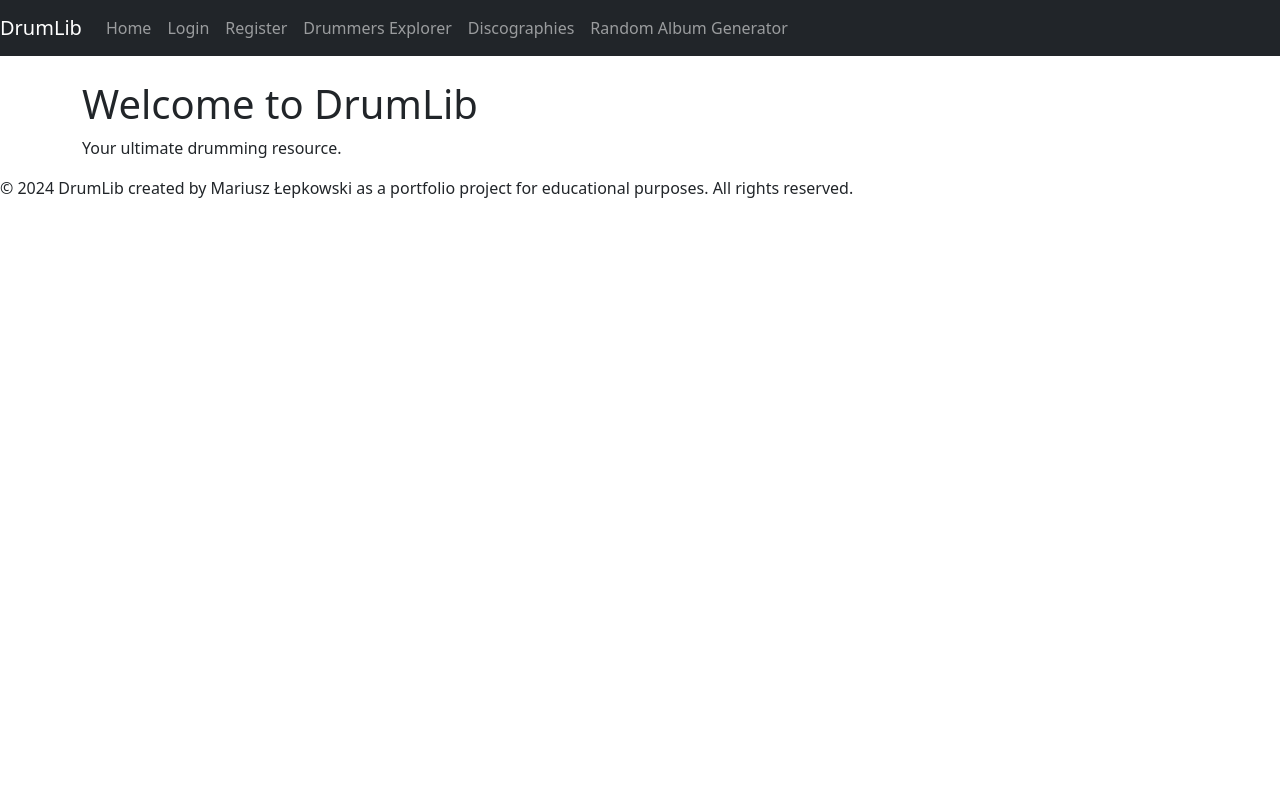
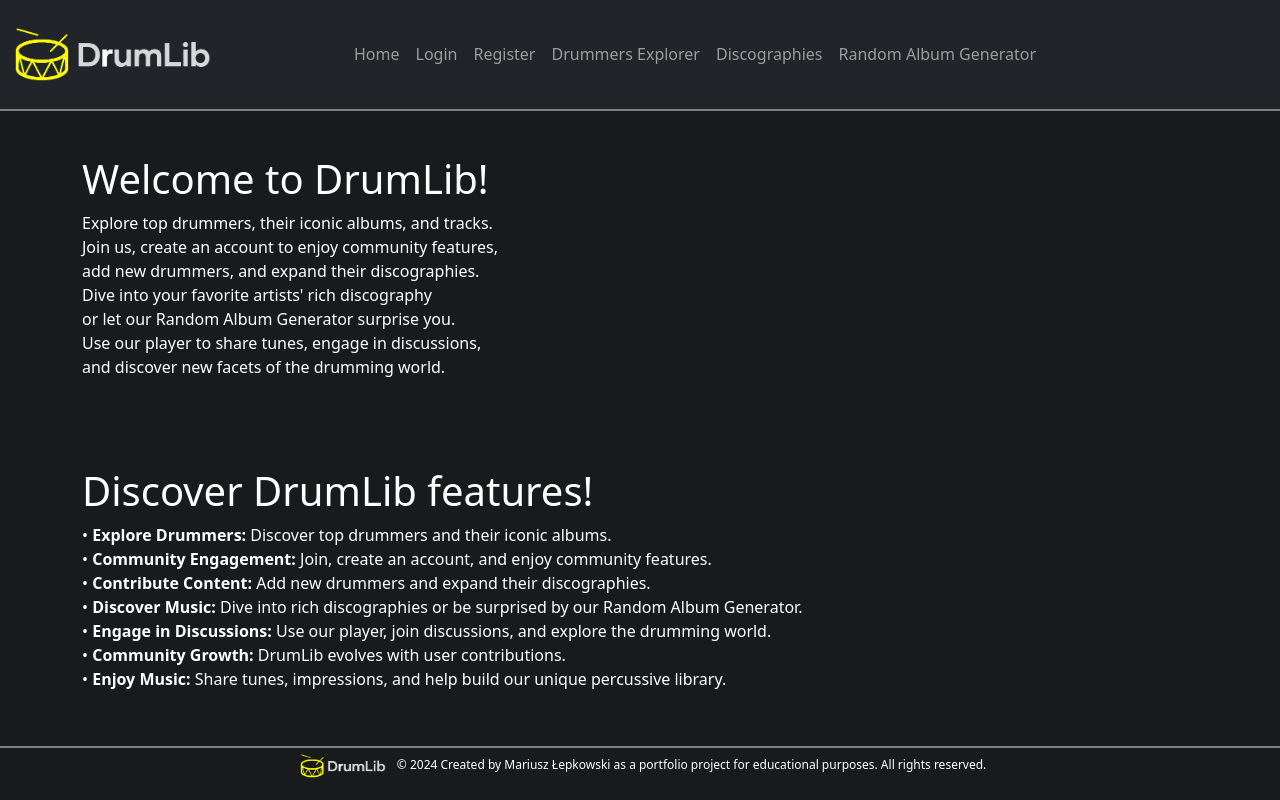
Before and after one commit to MariuszLepkowski/DrumLib, a Django app: page / in a window 1280 px wide. Run offline with Django 4.2, Linux system fonts and the light colour scheme; some libraries are stand-ins or nearby versions.

Commit message:
Develop basic design and styling for templates

```diff
--- a/DrumLib/static/css/styles.css
+++ b/DrumLib/static/css/styles.css
@@ -0,0 +1,41 @@
+body {
+    background-color: #181a1b;
+}
+
+.navbar {
+    border-bottom: 2px solid gray;
+}
+
+#navbarNav {
+    margin-left: 100px;
+}
+
+.main-content {
+    flex: 1;
+    overflow-y: auto;
+    color: white;
+    margin-bottom: 90px;
+    padding-top: 20px;
+}
+
+
+.footer {
+    position: fixed;
+    bottom: 0;
+    width: 100%;
+    background-color:#181a1b;
+    color: #ffffff;
+    text-align: center;
+    font-size: 12px;
+    border-top: 2px solid gray;
+
+}
+
+
+.drumlib-logo1 {
+    width: 230px;
+}
+
+.drumlib-logo3 {
+    width: 100px;
+}
--- a/DrumLib/templates/home_app/home-page.html
+++ b/DrumLib/templates/home_app/home-page.html
@@ -4,7 +4,30 @@
 
 {% block content %}
 
-<h1>Welcome to DrumLib</h1>
-<p>Your ultimate drumming resource.</p>
+<h1>Welcome to DrumLib!</h1>
+
+<p>
+    Explore top drummers, their iconic albums, and tracks.<br>
+    Join us, create an account to enjoy community features,<br>
+    add new drummers, and expand their discographies.<br>
+    Dive into your favorite artists' rich discography<br>
+    or let our Random Album Generator surprise you.<br>
+    Use our player to share tunes, engage in discussions,<br>
+    and discover new facets of the drumming world.
+</p>
+
+<br><br><br>
+
+<h1>Discover DrumLib features!</h1>
+
+<p>
+    • <strong>Explore Drummers:</strong> Discover top drummers and their iconic albums.<br>
+    • <strong>Community Engagement:</strong> Join, create an account, and enjoy community features.<br>
+    • <strong>Contribute Content:</strong> Add new drummers and expand their discographies.<br>
+    • <strong>Discover Music:</strong> Dive into rich discographies or be surprised by our Random Album Generator.<br>
+    • <strong>Engage in Discussions:</strong> Use our player, join discussions, and explore the drumming world.<br>
+    • <strong>Community Growth:</strong> DrumLib evolves with user contributions.<br>
+    • <strong>Enjoy Music:</strong> Share tunes, impressions, and help build our unique percussive library.<br>
+</p>
 
 {% endblock %}
--- a/DrumLib/templates/includes/footer.html
+++ b/DrumLib/templates/includes/footer.html
@@ -1,3 +1,3 @@
 <footer>
-    <p>© 2024 DrumLib created by Mariusz Łepkowski as a portfolio project for educational purposes. All rights reserved.</p>
+    <p><img src="static/assets/img/drumlib-logo1.png" class="drumlib-logo3"> © 2024 Created by Mariusz Łepkowski as a portfolio project for educational purposes. All rights reserved.  </p>
 </footer>
--- a/DrumLib/templates/includes/header.html
+++ b/DrumLib/templates/includes/header.html
@@ -11,6 +11,6 @@
   <link href="https://cdn.jsdelivr.net/npm/bootstrap@5.3.0-alpha1/dist/css/bootstrap.min.css" rel="stylesheet">
 
   {% load static %}
-  <link rel="stylesheet" href="{% static 'DrumLib/style.css' %}">
+  <link rel="stylesheet" href="{% static 'css/styles.css' %}">
 
 </head>
--- a/DrumLib/templates/includes/navbar.html
+++ b/DrumLib/templates/includes/navbar.html
@@ -1,5 +1,5 @@
 <nav class="navbar navbar-expand-lg navbar-dark bg-dark">
-    <a class="navbar-brand" href="">DrumLib</a>
+    <a class="navbar-brand" href=""><img src="static/assets/img/drumlib-logo1.png" class="drumlib-logo1"></a>
     <button class="navbar-toggler" type="button" data-toggle="collapse" data-target="#navbarNav" aria-controls="navbarNav" aria-expanded="false" aria-label="Toggle navigation">
         <span class="navbar-toggler-icon"></span>
     </button>
```
Also changed, not shown: DrumLib/static/assets/img/drumlib-logo1.png (added), DrumLib/static/assets/img/drumlib-logo2.png (added).
